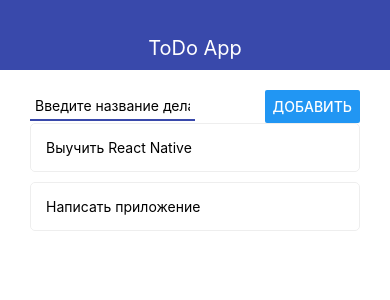
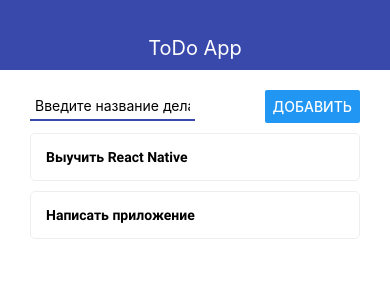
Before and after one commit to vlad896/React-native, a React Native app: screen / in a window 390 px wide. Shown: the top 300 px of the page. Built offline with nearby package versions, Linux system fonts and the light colour scheme.

Commit message:
add custom fonts with useFonts

```diff
--- a/App.js
+++ b/App.js
@@ -1,19 +1,14 @@
 import { StyleSheet, View, Alert } from "react-native";
 import * as Font from 'expo-font'
+import { useFonts } from 'expo-font';
 import { Navbar } from "./app/components/Navbar";
-
-import { useState } from "react";
-
+import * as SplashScreen from 'expo-splash-screen'
+import { useCallback, useEffect, useState } from "react";
+import { AppLoading } from 'expo'
 import { MainScreen } from "./app/screens/MainScreen";
 import { TodoScreen } from "./app/screens/TodoScreen";
 
-async function loadApplication() {
-	await Font.loadAsync({
-		'roboto-regular': require('./assets/Fonts/Roboto-Regular.ttf'),
-		'roboto-bold': require('./assets/Fonts/Roboto-Bold.ttf')
-	})
-}
-
+SplashScreen.preventAutoHideAsync();
 
 export default function App() {
 	const [todos, setTodos] = useState([
@@ -21,20 +16,21 @@ export default function App() {
 		{ id: "2", title: "Написать приложение" },
 	]);
 	const [todoId, setTodoId] = useState(null);
+	const [fontsLoaded, fonstError] = useFonts({
+		'roboto-regular': require('./assets/Fonts/Roboto-Regular.ttf'),
+		'roboto-bold': require('./assets/Fonts/Roboto-Bold.ttf')
+	})
 
+	const onLoyoutRootView = useCallback(async () => {
+		if (fontsLoaded || fonstError) {
+			await SplashScreen.hideAsync();
+		}
+	}, [fontsLoaded, fonstError]);
+
+	if (!fontsLoaded && !fonstError) {
+		return null
+	}
 	const addTodo = (title) => {
-		// const newTodo = {
-		// 	id: Date.now().toString(),
-		// 	title: title
-		// }
-
-		// setTodos((preTodos) => {
-		// 	return [
-		// 		...preTodos,
-		// 		newTodo
-		// 	]
-		// })
-
 		setTodos((prev) => [
 			...prev,
 			{
@@ -77,7 +73,7 @@ export default function App() {
 	}
 
 	return (
-		<View>
+		<View onLayout={onLoyoutRootView}>
 			<Navbar title="ToDo App" />
 			<View style={styles.container}>
 				{todoId !== null ? (
@@ -108,3 +104,50 @@ const styles = StyleSheet.create({
 		paddingVertical: 20,
 	},
 });
+
+
+
+
+// const newTodo = {
+// 	id: Date.now().toString(),
+// 	title: title
+// }
+
+// setTodos((preTodos) => {
+// 	return [
+// 		...preTodos,
+// 		newTodo
+// 	]
+// })
+
+
+//const [loading, setLoading] = useState(false)
+// async function loadApplication() {
+// 	await Font.loadAsync({
+// 		'roboto-regular': require('./assets/Fonts/Roboto-Regular.ttf'),
+// 		'roboto-bold': require('./assets/Fonts/Roboto-Bold.ttf')
+// 	})
+// }
+
+// if (!loading) {
+// 	return (
+// 		<AppLoading startAsync={loadApplication} onFinish={() => setLoading(true)} />
+// 	)
+// }
+
+// useEffect(() => {
+// 	async function loadApplication() {
+// 		try {
+// 			await Font.loadAsync({
+// 				'roboto-regular': require('./assets/Fonts/Roboto-Regular.ttf'),
+// 				'roboto-bold': require('./assets/Fonts/Roboto-Bold.ttf')
+// 			})
+// 			await new Promise(resolve => setTimeout(resolve, 2000));
+// 		} catch (e) {
+// 			console.warn(e);
+// 		} finally {
+// 			setLoading(true)
+// 		}
+// 	}
+// 	loadApplication();
+// }, []);
--- a/app/components/Todo.js
+++ b/app/components/Todo.js
@@ -10,7 +10,7 @@ export const Todo = ({ todo, onRemove, onOpen }) => {
 		>
 			{/*onLongPress={onRemove.bind(null,todo.id)} */}
 			<View style={styles.todo}>
-				<Text>{todo.title}</Text>
+				<Text style={styles.title}>{todo.title}</Text>
 			</View>
 		</TouchableOpacity>
 	)
@@ -24,6 +24,10 @@ const styles = StyleSheet.create({
 		borderWidth: 1,
 		borderColor: '#eee',
 		borderRadius: 5,
-		marginBottom: 10
+
+		marginTop: 10,
+	},
+	title: {
+		fontFamily: 'roboto-bold'
 	}
 })
--- a/package.json
+++ b/package.json
@@ -10,10 +10,11 @@
   },
   "dependencies": {
     "expo": "^49.0.22",
-    "expo-font": "^11.10.2",
+    "expo-font": "~11.4.0",
     "expo-status-bar": "~1.11.1",
     "react": "18.2.0",
-    "react-native": "0.73.2"
+    "react-native": "0.73.2",
+    "expo-splash-screen": "~0.20.5"
   },
   "devDependencies": {
     "@babel/core": "^7.20.0"
```
Also changed, not shown: babel.config.js (+6 -5 lines), 1 other file (tests, documents, lock files or other folders).
